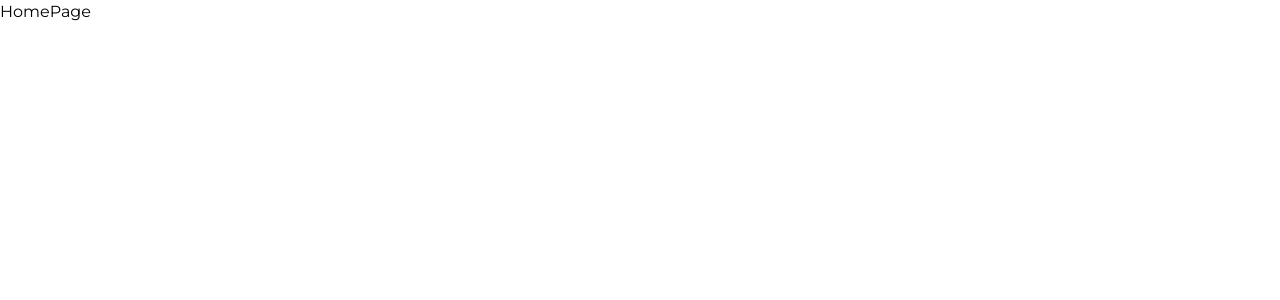
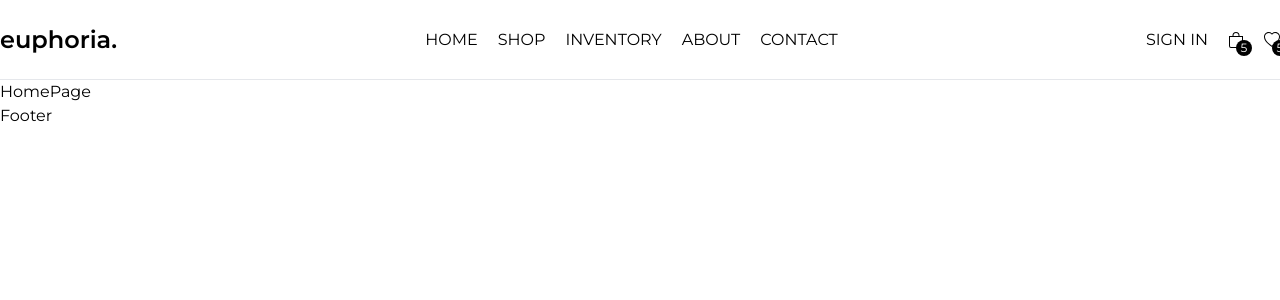
Before and after one commit to shohan-pherones/euphoria-ecommerce, a Next.js app: page / in a window 1280 px wide. Shown: the top 300 px of the page. Built offline with nearby package versions, Linux system fonts and the light colour scheme.

Commit message:
navbar added

```diff
--- /dev/null
+++ b/components/Footer.jsx
@@ -0,0 +1,5 @@
+const Footer = () => {
+  return <div>Footer</div>;
+};
+
+export default Footer;
--- /dev/null
+++ b/components/Navbar.jsx
@@ -0,0 +1,60 @@
+import Link from "next/link";
+import { BsBag, BsHeart } from "react-icons/bs";
+
+const Navbar = () => {
+  return (
+    <header className="wrapper flex justify-between items-center h-20 border-b">
+      <div className="logo">
+        <Link href="/" className="text-2xl font-semibold">
+          euphoria.
+        </Link>
+      </div>
+
+      <nav className="nav-links">
+        <ul className="flex gap-5 uppercase">
+          <li>
+            <Link href="/" className="linear-walkaways">
+              Home
+            </Link>
+          </li>
+          <li>
+            <Link href="/products" className="linear-walkaways">
+              Shop
+            </Link>
+          </li>
+          <li>
+            <Link href="/inventory" className="linear-walkaways">
+              Inventory
+            </Link>
+          </li>
+          <li>
+            <Link href="/about" className="linear-walkaways">
+              About
+            </Link>
+          </li>
+          <li>
+            <Link href="/contact" className="linear-walkaways">
+              Contact
+            </Link>
+          </li>
+        </ul>
+      </nav>
+
+      <div className="nav-btns flex gap-5">
+        <button className="uppercase linear-walkaways">Sign in</button>
+        <button className="relative">
+          <span>
+            <BsBag />
+          </span>
+          <span className="counting-bubble">5</span>
+        </button>
+        <button className="relative">
+          <BsHeart />
+          <span className="counting-bubble">5</span>
+        </button>
+      </div>
+    </header>
+  );
+};
+
+export default Navbar;
--- a/package.json
+++ b/package.json
@@ -13,7 +13,8 @@
     "eslint-config-next": "13.2.4",
     "next": "13.2.4",
     "react": "18.2.0",
-    "react-dom": "18.2.0"
+    "react-dom": "18.2.0",
+    "react-icons": "^4.8.0"
   },
   "devDependencies": {
     "autoprefixer": "^10.4.14",
--- a/pages/_app.js
+++ b/pages/_app.js
@@ -1,5 +1,30 @@
-import '@/styles/globals.css'
+import Footer from "@/components/Footer";
+import Navbar from "@/components/Navbar";
+import Head from "next/head";
+import "@/styles/globals.css";
 
 export default function App({ Component, pageProps }) {
-  return <Component {...pageProps} />
+  return (
+    <>
+      <Head>
+        <title>Euphoria - Shop Trendy and Affordable Clothing Online</title>
+        <meta
+          name="description"
+          content="Euphoria is your destination for affordable and fashionable clothing online. Browse our collection of trendy women's and men's clothing today!"
+        />
+        <meta
+          name="keywords"
+          content="Euphoria, clothing, fashion, online shopping, women's clothing, men's clothing"
+        />
+        <meta name="author" content="Euphoria Clothing Co." />
+        <meta name="robots" content="index, follow" />
+        <meta http-equiv="refresh" content="60" />
+        <link rel="canonical" href="https://www.euphoria.com/" />
+        <meta name="viewport" content="width=device-width, initial-scale=1.0" />
+      </Head>
+      <Navbar />
+      <Component {...pageProps} />
+      <Footer />
+    </>
+  );
 }
--- a/styles/globals.css
+++ b/styles/globals.css
@@ -3,3 +3,15 @@
 @tailwind base;
 @tailwind components;
 @tailwind utilities;
+
+.wrapper {
+  @apply container mx-auto px-5 lg:px-0;
+}
+
+.linear-walkaways {
+  @apply relative before:absolute before:top-1/2 before:left-0 before:w-0 before:h-[1px] before:bg-rose-500 hover:before:w-full before:duration-300;
+}
+
+.counting-bubble {
+  @apply absolute -right-2 -bottom-1 bg-black w-4 h-4 rounded-full flex justify-center items-center text-white text-xs;
+}
```
Also changed, not shown: 1 other file (tests, documents, lock files or other folders).
